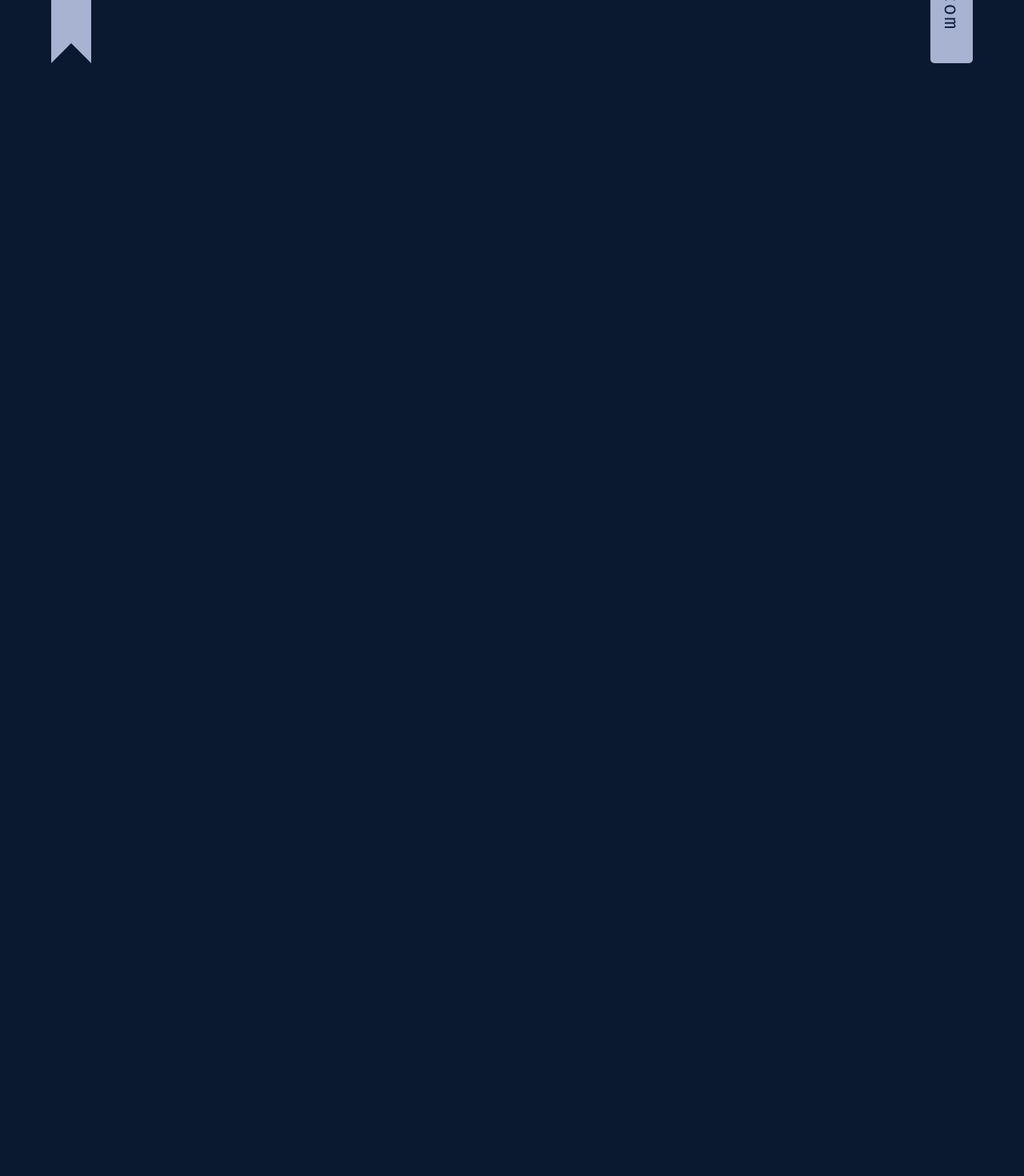
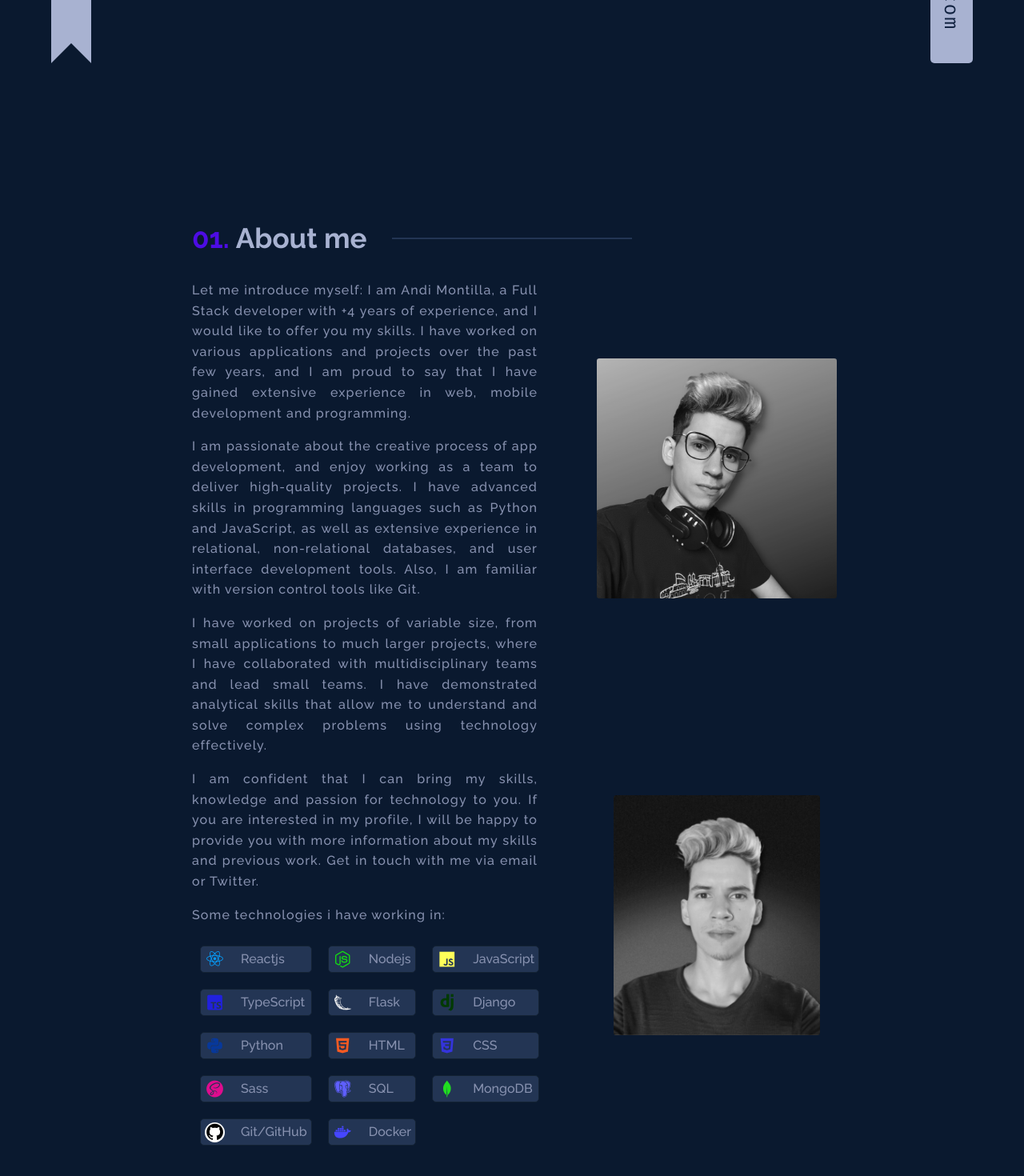
Before and after one commit to beltz18/tidv_tech, a Next.js app in the folder client/: page /AndiDev in a window 1280 px wide. Shown: the part 716-2186 px from the top of the page at 80% size. Before the commit the page ends 800 px from the top, so only its background shows below. Built offline with nearby package versions, Linux system fonts and the light colour scheme.

Commit message:
added About section

```diff
--- a/client/app/sections/About.jsx
+++ b/client/app/sections/About.jsx
@@ -1,15 +1,21 @@
-import React     from 'react'
+import React from 'react'
 
 const About = () => {
   const technologies = [
-    { name: '', icon: '' },
-    { name: '', icon: '' },
-    { name: '', icon: '' },
-    { name: '', icon: '' },
-    { name: '', icon: '' },
-    { name: '', icon: '' },
-    { name: '', icon: '' },
-    { name: '', icon: '' },
+    { name: 'Reactjs',    icon: <i class='bx bxl-react'></i> },
+    { name: 'Nodejs',     icon: <i class='bx bxl-nodejs'></i> },
+    { name: 'JavaScript', icon: <i class='bx bxl-javascript'></i> },
+    { name: 'TypeScript', icon: <i class='bx bxl-typescript'></i> },
+    { name: 'Flask',      icon: <i class='bx bxl-flask'></i> },
+    { name: 'Django',     icon: <i class='bx bxl-django'></i> },
+    { name: 'Python',     icon: <i class='bx bxl-python'></i> },
+    { name: 'HTML',       icon: <i class='bx bxl-html5'></i> },
+    { name: 'CSS',        icon: <i class='bx bxl-css3'></i> },
+    { name: 'Sass',       icon: <i class='bx bxl-sass'></i> },
+    { name: 'SQL',        icon: <i class='bx bxl-postgresql'></i> },
+    { name: 'MongoDB',    icon: <i class='bx bxl-mongodb'></i> },
+    { name: 'Git/GitHub', icon: <i class='bx bxl-github'></i> },
+    { name: 'Docker',     icon: <i class='bx bxl-docker'></i> },
   ]
 
   return (
@@ -21,7 +27,7 @@ const About = () => {
         <div className="about-grid-info">
           <p className="about-grid-info-text">
             Let me introduce myself: I am Andi Montilla, a Full Stack
-            developer with 4+ years of experience, and I would like to
+            developer with +4 years of experience, and I would like to
             offer you my skills. I have worked on various applications
             and projects over the past few years, and I am proud to say
             that I have gained extensive experience in web, mobile
@@ -52,8 +58,24 @@ const About = () => {
             Some technologies i have working in:
           </p>
           <ul className="about-grid-info-list">
-            <li></li>
+            {
+              technologies.map(({name,icon}) => (
+                <li className='about-grid-info-list-item'>
+                  {icon}
+                  &nbsp;
+                  {name}
+                </li>
+              ))
+            }
           </ul>
+        </div>
+        <div className="about-grid-photo">
+          <div className="about-grid-photo-container">
+            <img src="/AndiDev.png" alt='profile' />
+          </div>
+          <div className="about-grid-photo-container">
+            <img src="/Andi.png"    alt='profile' />
+          </div>
         </div>
       </div>
     </div>
--- a/client/app/sections/Hero.jsx
+++ b/client/app/sections/Hero.jsx
@@ -1,5 +1,6 @@
 import React  from 'react'
-import Button from '../components/Button'
+import Button from '@c/Button'
+import Link   from 'next/link'
 
 const Hero = () => {
   return (
@@ -24,8 +25,10 @@ const Hero = () => {
         </div>
       </div>
       <div className="hero-two">
-        <img src="/andi-dev-logo.png" alt="logo Andi Dev" className='hero-logo logo' />
-        <img src="/andi-dev-logo.png" alt="logo Andi Dev" className='hero-logo2 logo' />
+        <Link href="https://youtube.com/@AndiDev18" target='_blank'>
+          <img src="/andi-dev-logo.png" alt="logo Andi Dev" className='hero-logo logo' />
+          <img src="/andi-dev-logo.png" alt="logo Andi Dev" className='hero-logo2 logo' />
+        </Link>
       </div>
     </div>
   )
--- a/client/pages/AndiDev/index.jsx
+++ b/client/pages/AndiDev/index.jsx
@@ -13,6 +13,7 @@ const Andi = () => {
       <Email email="anmdev32@gmail.com" />
       <main>
         <Hero />
+        <About />
       </main>
     </div>
   )
--- a/client/pages/_document.js
+++ b/client/pages/_document.js
@@ -8,6 +8,7 @@ export default function Document() {
         <meta name="description" content="Generated by create next app" />
         <meta name="viewport"    content="width=device-width, initial-scale=1" />
         <link rel="icon" type="image/x-icon" href="/icon.ico" />
+        <link href='https://unpkg.com/boxicons@2.1.4/css/boxicons.min.css' rel='stylesheet'></link>
       </Head>
       <body>
         <Main />
--- a/client/styles/components/_button.min.scss
+++ b/client/styles/components/_button.min.scss
@@ -9,5 +9,6 @@
   outline: none;
   &:hover, &:focus {
     background-color: var(--lightest-navy);
+    color: var(--light-slate);
   }
 }
--- /dev/null
+++ b/client/styles/sections/_about.min.scss
@@ -0,0 +1,116 @@
+.about {
+  margin: 15rem 0;
+  .title {
+    font-family: var(--raleway);
+    color: var(--lightest-slate);
+    position: relative;
+    h2 {
+      margin-bottom: 2rem;
+      font-size: 35px;
+      font-weight: 700;
+      &::before {
+        counter-increment: title;
+        content: "0" counter(title) ".";
+        margin-right: .5rem;
+        color: var(--theme-color);
+      }
+      &::after {
+        content: "";
+        display: block;
+        position: absolute;
+        top: 20px;
+        width: 300px;
+        background-color: var(--lightest-navy);
+        height: 2px;
+        margin-left: 250px;
+      }
+    }
+  }
+  &-grid {
+    display: grid;
+    grid-template-columns: 60% 40%;
+    gap: 1rem;
+    &-info {
+      display: flex;
+      flex-direction: column;
+      gap: 1rem;
+      &-text {
+        color: var(--slate);
+        margin-right: 10%;
+        text-align: justify;
+        font-size: 16px;
+        font-family: var(--raleway);
+        font-weight: 500;
+        letter-spacing: .07rem;
+        line-height: 1.6rem;
+      }
+      &-list {
+        display: grid;
+        grid-template-columns: repeat(3, 1fr);
+        list-style-type: none;
+        padding-right: 10%;
+        &-item {
+          font-family: var(--raleway);
+          line-height: 2rem;
+          font-weight: 500;
+          color: var(--slate);
+          position: relative;
+          display: flex;
+          align-items: center;
+          gap: 1rem;
+          border: 1px solid var(--andiDevBg);
+          border-radius: 5px;
+          margin: 10px;
+          padding: 0 5px;
+          cursor: pointer;
+          background-color: var(--lightest-navy);
+          &:hover {
+            color: var(--theme-color);
+            background-color: var(--lightest-slate);
+          }
+        }
+      }
+    }
+    &-photo {
+      display: flex;
+      flex-direction: column;
+      justify-content: space-around;
+      align-items: center;
+      &-container {
+        width: 100%;
+        margin-bottom: 50px;
+        display: flex;
+        justify-content: center;
+        align-items: center;
+        img {
+          height: 300px;
+          border-radius: .2rem;
+          filter: grayscale(100%);
+          transition: .3s ease-in-out;
+          z-index: 0;
+          cursor: pointer;
+          &:hover {
+            transition: .3s ease-in-out;
+            filter: grayscale(0%);
+          }
+        }
+      }
+    }
+  }
+}
+
+.bx { font-size: 25px; }
+.bxl-react      { color: rgb(8, 150, 239); }
+.bxl-nodejs     { color: rgb(20, 218, 20); }
+.bxl-javascript { color: rgb(255, 255, 89); }
+.bxl-typescript { color: rgb(33, 33, 221); }
+.bxl-flask      { color: rgb(255, 255, 255); }
+.bxl-django     { color: rgb(2, 58, 2); }
+.bxl-python     { color: rgb(7, 56, 154); }
+.bxl-html5      { color: rgb(245, 90, 34); }
+.bxl-css3       { color: rgb(52, 52, 220); }
+.bxl-postgresql { color: rgb(95, 95, 255); }
+.bxl-mongodb    { color: rgb(32, 222, 32); }
+.bxl-github     { background-color: rgb(255, 255, 255); border-radius: 50%; color: rgb(0, 0, 0); }
+.bxl-docker     { color: rgb(70, 70, 255); }
+.bxl-sass       { color: rgb(223, 12, 142); }
--- a/client/styles/sections/_hero.min.scss
+++ b/client/styles/sections/_hero.min.scss
@@ -44,6 +44,7 @@
     text-decoration: underline;
     font-size: 30px;
     color: var(--lightest-slate);
+    margin-bottom: 25px;
   }
   &-text {
     color: var(--slate);
--- a/client/styles/sections/_index.min.scss
+++ b/client/styles/sections/_index.min.scss
@@ -1,2 +1,3 @@
 @import 'navbar.min';
 @import 'hero.min';
+@import 'about.min';
```
Also changed, not shown: client/public/Andi.png (added), client/public/AndiDev.png (added).
